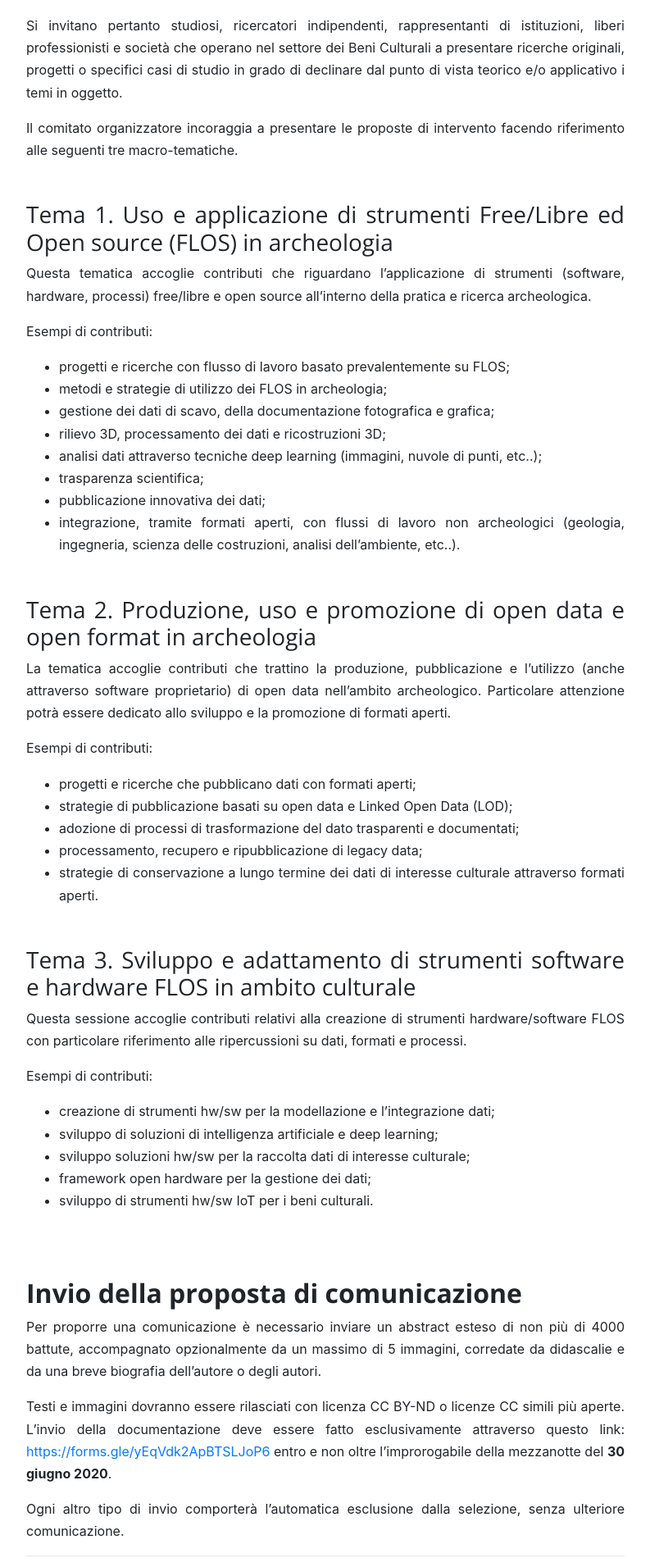
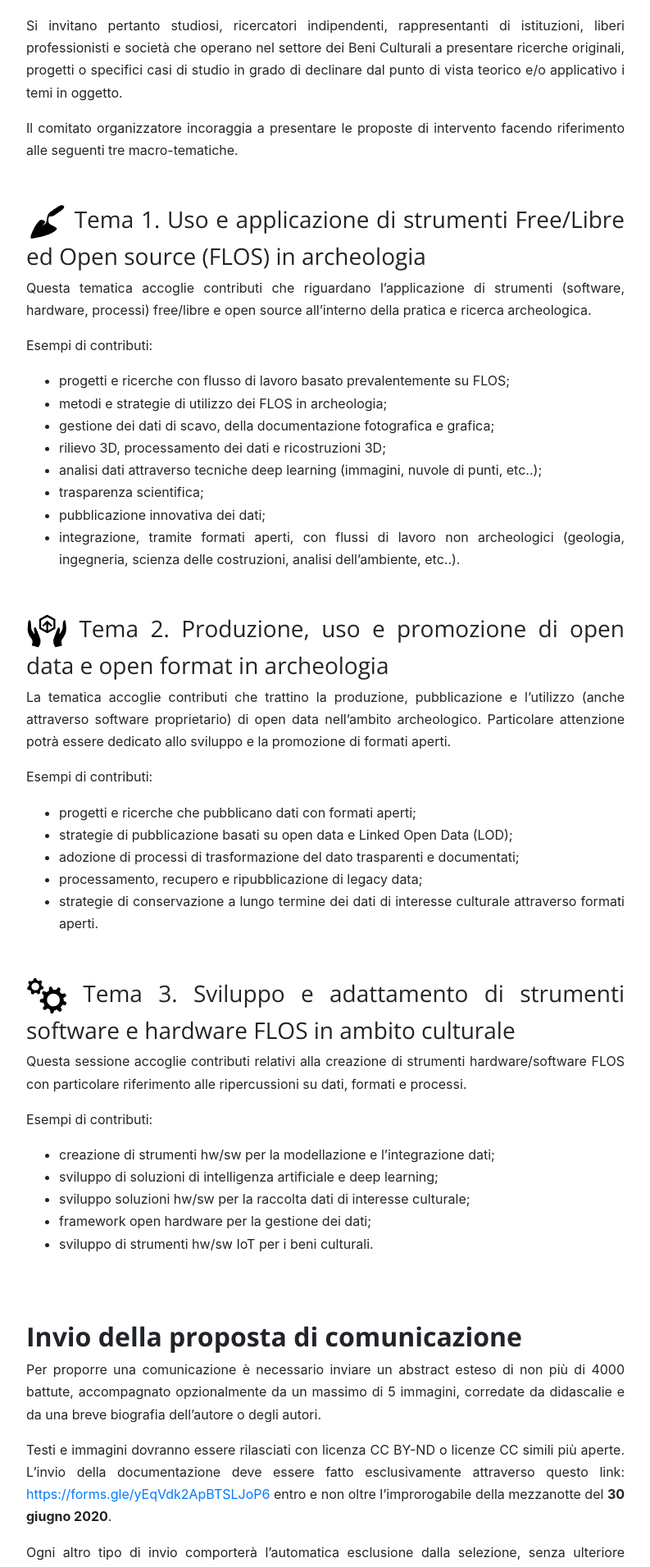
Before and after one commit to archeofoss/archeofoss2020, a Jekyll site: the page built from index.md, in a window 1280 px wide. Shown: the part 1630-3541 px from the top of the page at 82% size, without its empty margins (243-1036 px from the left). Built offline with Jekyll 4.4.1, drawn with Linux system fonts in a browser that asks for light colours; nearby versions of some CDN libraries.

Commit message:
Aggiunte le icone

```diff
--- a/css/style.scss
+++ b/css/style.scss
@@ -36,3 +36,7 @@
     font-size: 1rem;
     font-weight: 600;
 }
+
+img[alt=icon]{
+    width: 50px;
+}
--- a/index.md
+++ b/index.md
@@ -33,7 +33,7 @@ Il comitato organizzatore incoraggia a presentare le proposte di intervento
 facendo riferimento alle seguenti tre macro-tematiche.
 
 
-### Tema 1. Uso e applicazione di strumenti Free/Libre ed Open source (FLOS) in archeologia
+### ![icon](images/icons/trowel.svg "Trowel") Tema 1. Uso e applicazione di strumenti Free/Libre ed Open source (FLOS) in archeologia
 
 Questa tematica accoglie contributi che riguardano l'applicazione di
 strumenti (software, hardware, processi) free/libre e open source
@@ -49,7 +49,7 @@ Esempi di contributi:
 - pubblicazione innovativa dei dati;
 - integrazione, tramite formati aperti, con flussi di lavoro non archeologici (geologia, ingegneria, scienza delle costruzioni, analisi dell’ambiente, etc..).
 
-### Tema 2. Produzione, uso e promozione di open data e open format in archeologia
+### ![icon](images/icons/share.svg "Share") Tema 2. Produzione, uso e promozione di open data e open format in archeologia
 
 La tematica accoglie contributi che trattino la produzione,
 pubblicazione e l'utilizzo (anche attraverso software proprietario) di
@@ -63,7 +63,7 @@ Esempi di contributi:
 - processamento, recupero e ripubblicazione di legacy data;
 - strategie di conservazione a lungo termine dei dati di interesse culturale attraverso formati aperti.
 
-### Tema 3. Sviluppo e adattamento di strumenti software e hardware FLOS in ambito culturale
+### ![icon](images/icons/gears.svg "Gears") Tema 3. Sviluppo e adattamento di strumenti software e hardware FLOS in ambito culturale
 
 Questa sessione accoglie contributi relativi alla creazione di
 strumenti hardware/software FLOS con particolare riferimento
```
Also changed, not shown: images/icons/cloud.svg (added), images/icons/gears.svg (added), images/icons/share.svg (added), images/icons/trowel.svg (added).
